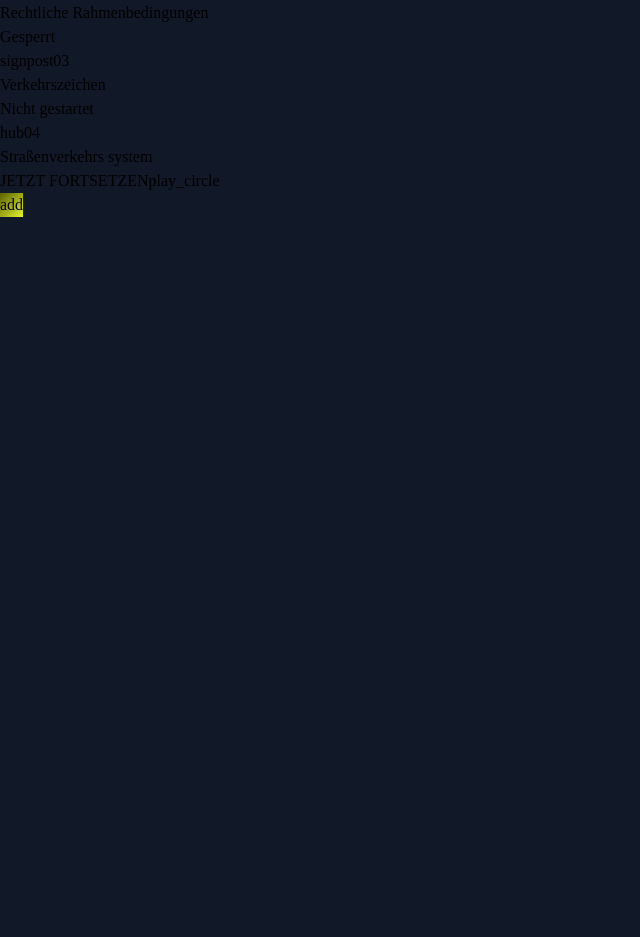
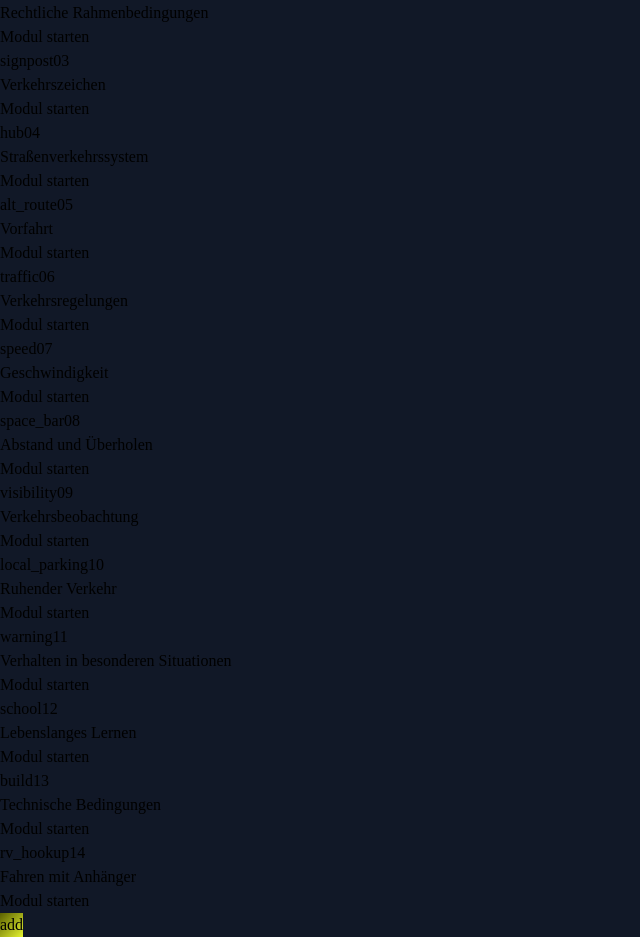
Before and after one commit to Milan0611/fahrlehrer-desktop-app, a React (Vite) app in the folder src/renderer/: page / in a window 1280 px wide. Shown: the part 803-1740 px from the top of the page, without its empty margins (0-640 px from the left). Before the commit the page ends 1020 px from the top, so only its background shows below. Built offline with nearby package versions, Linux system fonts and the light colour scheme.

Commit message:
Auswahl der Module läuft, aber man kann noch nciht scrollen und die unterer Module sehen

```diff
--- a/src/renderer/src/pages/Dashboard.tsx
+++ b/src/renderer/src/pages/Dashboard.tsx
@@ -1,7 +1,24 @@
-// Interface für den Empfang der Prop
 interface DashboardProps {
   onStartLesson: (lessonId: number) => void;
 }
+
+// Daten-Array für die 14 Module der Klasse B
+const theoryModules = [
+  { id: 1, title: "Persönliche Voraussetzungen", icon: "psychology" },
+  { id: 2, title: "Rechtliche Rahmenbedingungen", icon: "gavel" },
+  { id: 3, title: "Verkehrszeichen", icon: "signpost" },
+  { id: 4, title: "Straßenverkehrssystem", icon: "hub" },
+  { id: 5, title: "Vorfahrt", icon: "alt_route" },
+  { id: 6, title: "Verkehrsregelungen", icon: "traffic" },
+  { id: 7, title: "Geschwindigkeit", icon: "speed" },
+  { id: 8, title: "Abstand und Überholen", icon: "space_bar" },
+  { id: 9, title: "Verkehrsbeobachtung", icon: "visibility" },
+  { id: 10, title: "Ruhender Verkehr", icon: "local_parking" },
+  { id: 11, title: "Verhalten in besonderen Situationen", icon: "warning" },
+  { id: 12, title: "Lebenslanges Lernen", icon: "school" },
+  { id: 13, title: "Technische Bedingungen", icon: "build" },
+  { id: 14, title: "Fahren mit Anhänger", icon: "rv_hookup" }
+];
 
 export const Dashboard = ({ onStartLesson }: DashboardProps) => {
   return (
@@ -100,53 +117,26 @@ export const Dashboard = ({ onStartLesson }: DashboardProps) => {
 
           <div className="grid grid-cols-1 md:grid-cols-2 lg:grid-cols-4 gap-4">
 
-            <div onClick={() => onStartLesson(1)}
-            className="bg-white p-6 border-l-4 border-primary-fixed group hover:border-primary transition-all cursor-pointer shadow-sm flex flex-col justify-between min-h-[200px]">
-              <div className="flex justify-between items-start">
-                <span className="material-symbols-outlined text-4xl text-primary transition-colors">psychology</span>
-                <span className="font-headline font-black text-2xl text-surface-container">01</span>
-              </div>
-              <div>
-                <h5 className="font-headline font-bold text-lg uppercase tracking-tighter mb-2 leading-tight">Persönliche Voraussetzungen</h5>
-                <p className="text-[10px] text-primary font-bold uppercase tracking-widest">Modul starten</p>
-              </div>
-            </div>
-
-            <div className="bg-white p-6 border-l-4 border-surface-container group hover:border-primary transition-all cursor-pointer shadow-sm flex flex-col justify-between min-h-[200px]">
-              <div className="flex justify-between items-start">
-                <span className="material-symbols-outlined text-4xl text-on-surface-variant group-hover:text-primary transition-colors">gavel</span>
-                <span className="font-headline font-black text-2xl text-surface-container">02</span>
-              </div>
-              <div>
-                <h5 className="font-headline font-bold text-lg uppercase tracking-tighter mb-2 leading-tight">Rechtliche Rahmenbedingungen</h5>
-                <p className="text-[10px] text-on-surface-variant uppercase font-bold tracking-widest">Gesperrt</p>
-              </div>
-            </div>
-
-            <div className="bg-white p-6 border-l-4 border-surface-container group hover:border-primary transition-all cursor-pointer shadow-sm flex flex-col justify-between min-h-[200px]">
-              <div className="flex justify-between items-start">
-                <span className="material-symbols-outlined text-4xl text-on-surface-variant group-hover:text-primary transition-colors">signpost</span>
-                <span className="font-headline font-black text-2xl text-surface-container">03</span>
-              </div>
-              <div>
-                <h5 className="font-headline font-bold text-lg uppercase tracking-tighter mb-2 leading-tight">Verkehrszeichen</h5>
-                <p className="text-[10px] text-on-surface-variant uppercase font-bold tracking-widest">Nicht gestartet</p>
-              </div>
-            </div>
-
-            <div className="bg-inverse-surface p-6 flex flex-col justify-between group cursor-pointer shadow-lg border-l-4 border-primary-fixed min-h-[200px]">
-              <div className="flex justify-between items-start">
-                <span className="material-symbols-outlined text-4xl text-primary-fixed">hub</span>
-                <span className="font-headline font-black text-2xl text-on-surface-variant">04</span>
-              </div>
-              <div>
-                <h5 className="font-headline font-black text-white text-lg uppercase tracking-tighter mb-2 leading-tight">Straßenverkehrs system</h5>
-                <div className="flex items-center gap-2 text-primary-fixed">
-                  <span className="text-[10px] font-headline font-bold tracking-widest">JETZT FORTSETZEN</span>
-                  <span className="material-symbols-outlined text-sm">play_circle</span>
+            {/* Hier wird das Array dynamisch gerendert */}
+            {theoryModules.map((module) => (
+              <div
+                key={module.id}
+                onClick={() => onStartLesson(module.id)}
+                className="bg-white p-6 border-l-4 border-surface-container group hover:border-primary transition-all cursor-pointer shadow-sm flex flex-col justify-between min-h-[200px]"
+              >
+                <div className="flex justify-between items-start">
+                  <span className="material-symbols-outlined text-4xl text-on-surface-variant group-hover:text-primary transition-colors">{module.icon}</span>
+                  {/* padStart sorgt dafür, dass aus 1 eine 01 wird */}
+                  <span className="font-headline font-black text-2xl text-surface-container">
+                    {String(module.id).padStart(2, '0')}
+                  </span>
+                </div>
+                <div>
+                  <h5 className="font-headline font-bold text-lg uppercase tracking-tighter mb-2 leading-tight">{module.title}</h5>
+                  <p className="text-[10px] text-primary font-bold uppercase tracking-widest">Modul starten</p>
                 </div>
               </div>
-            </div>
+            ))}
 
           </div>
         </section>
```
